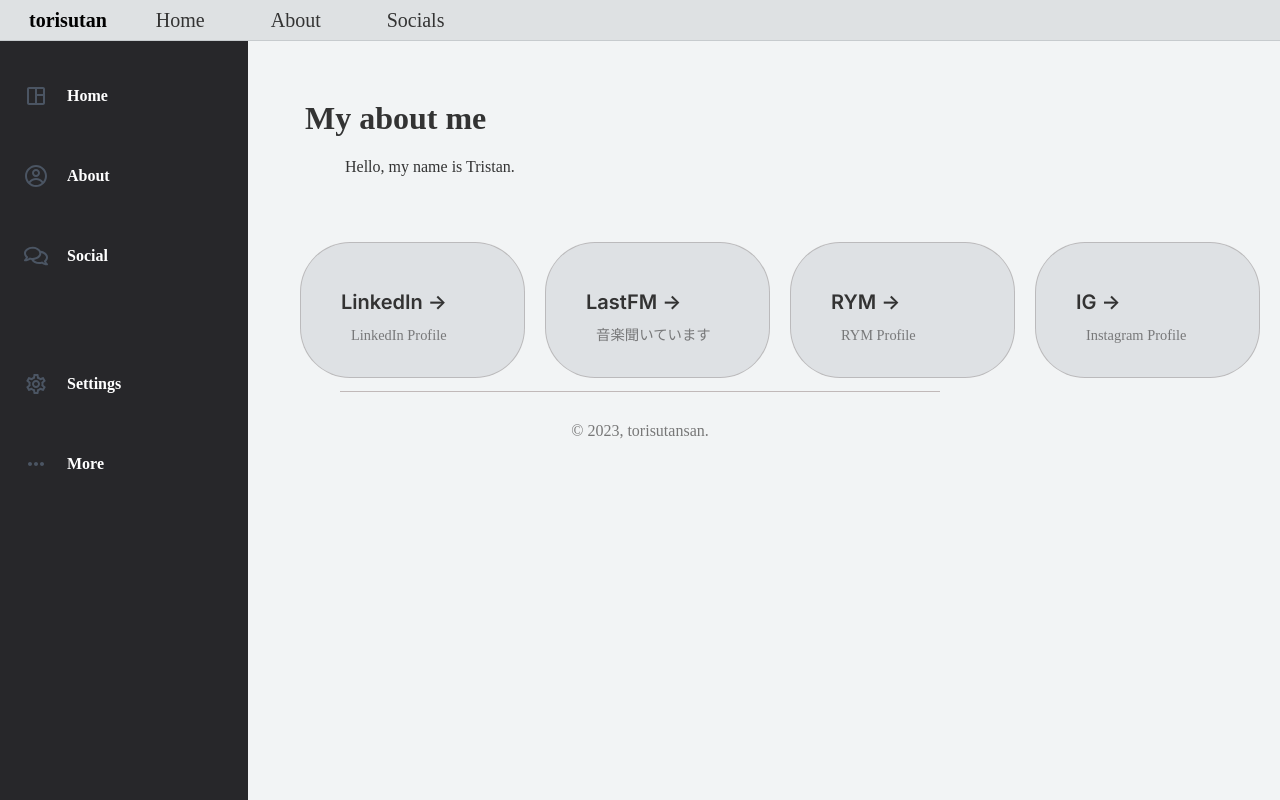
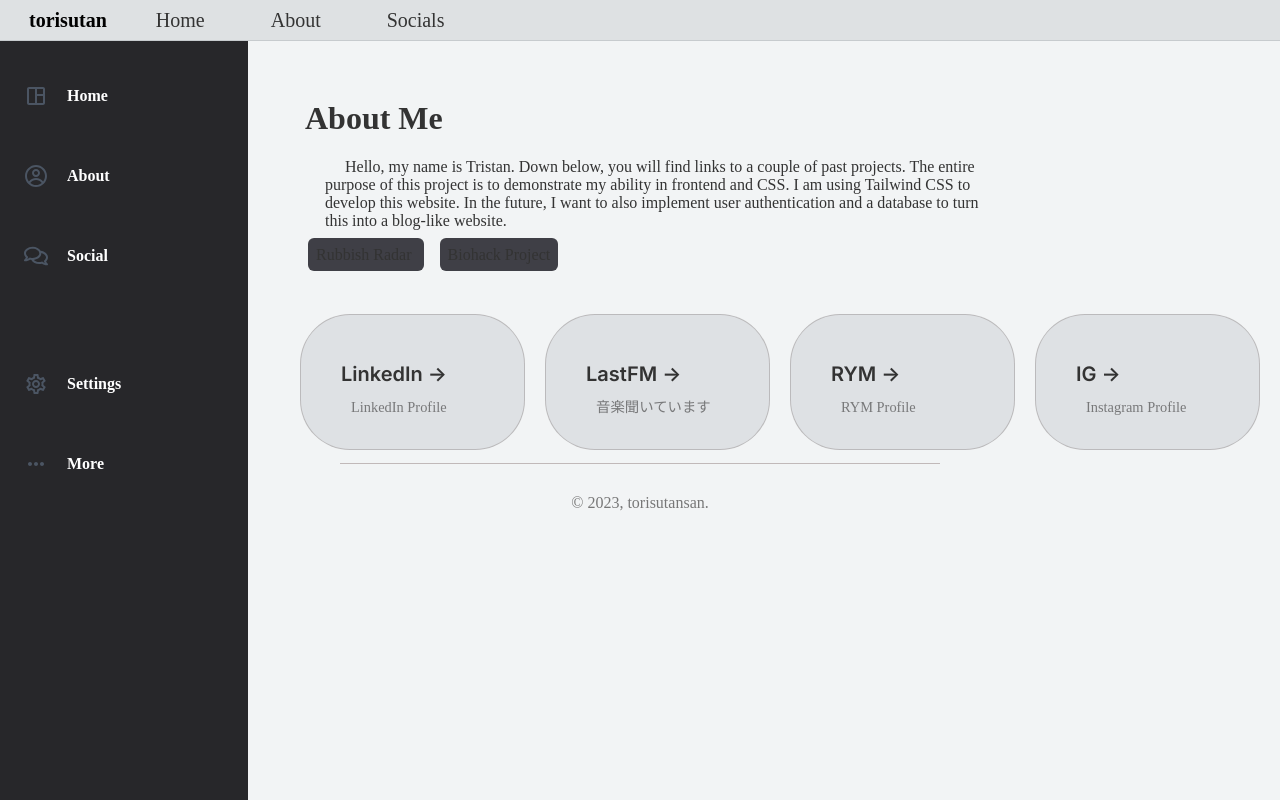
Before and after one commit to torisutansan02/torisutansan, a Next.js app: page /about in a window 1280 px wide. Built offline with nearby package versions, Linux system fonts and the light colour scheme; a web font is replaced by a local one.

Commit message:
Making a couple of changes to routing pages

```diff
--- a/pages/about.js
+++ b/pages/about.js
@@ -1,6 +1,7 @@
 import Navbar from '../components/Navbar'
 import Footer from '../components/Footer'
 import Sidebar from '../components/Sidebar'
+import Link from 'next/link'
 
 function About() {
     return (
@@ -9,8 +10,18 @@ function About() {
 
             <Sidebar></Sidebar>
 
-            <h1> My about me </h1>
-            <p> Hello, my name is Tristan. </p>
+            <h1> About Me </h1>
+            <p>
+                Hello, my name is Tristan. Down below, you will find links to a couple of past
+                projects. The entire purpose of this project is to demonstrate my ability in
+                frontend and CSS. I am using Tailwind CSS to develop this website. In the future,
+                I want to also implement user authentication and a database to turn this into a
+                blog-like website.
+            </p>
+
+            <Link href = "https://rubbishradartristan.web.app" className = "bg-zinc-700 hover:bg-gray-900 p-2 m-2 rounded-md"> Rubbish Radar </Link>
+
+            <Link href = "https://torisutanproject.vercel.app/" className = "bg-zinc-700 hover:bg-gray-900 p-2 m-2 rounded-md"> Biohack Project </Link>
 
             <Footer />
         </>
```
